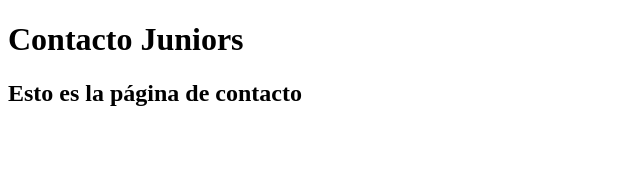
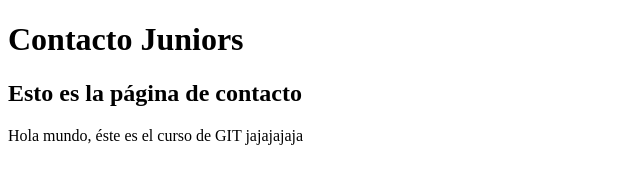
Before and after one commit to junaries/testeando, a plain HTML site: page contacto.html in a window 1280 px wide. Shown: the whole page, without its empty margins (0-640 px from the left). Drawn offline with Linux system fonts and the light colour scheme.

Commit message:
Cambios en los archivos principales

```diff
--- a/contacto.html
+++ b/contacto.html
@@ -8,6 +8,7 @@
 	<body>
 		<h1>Contacto Juniors</h1>
 		<h2>Esto es la página de contacto</h2>
+		<p>Hola mundo, éste es el curso de GIT jajajajaja</p>
 	</body>
 
 </html>
```
Also changed, not shown: index.html (+1 -0 lines), pagina1.html (+1 -0 lines).
